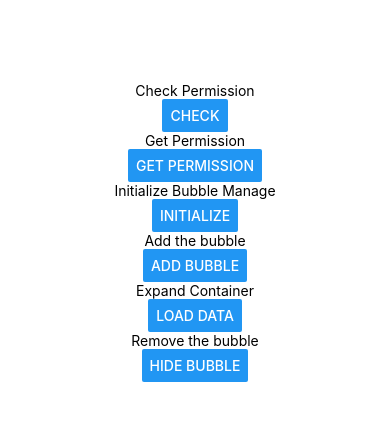
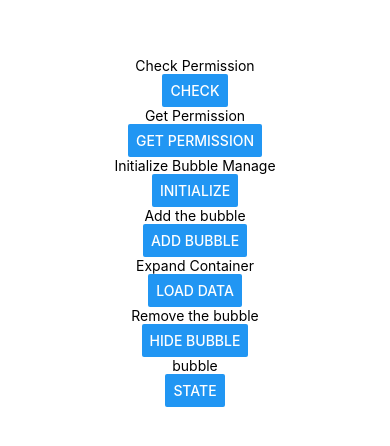
Before and after one commit to dinhGiang1862/react-native-bubble-notifications, a React Native app in the folder example/: screen / in a window 390 px wide. Shown: the part 190-636 px from the top of the page. Built offline with nearby package versions, Linux system fonts and the light colour scheme.

Commit message:
added a state object for bubble

```diff
--- a/example/NativeModules/index.js
+++ b/example/NativeModules/index.js
@@ -32,6 +32,8 @@ export const loadData = (
     fare
   );
 
+export const getBubbleState = () => BubbleNotifications.getState();
+
 export default {
   initializeBubble,
   requestBubblePermissions,
@@ -40,4 +42,5 @@ export default {
   showBubble,
   reopenApp,
   loadData,
+  getBubbleState,
 };
--- a/example/src/App.js
+++ b/example/src/App.js
@@ -16,6 +16,7 @@ import {
   hideBubble,
   showBubble,
   loadData,
+  getBubbleState,
 } from '../NativeModules/index.js';
 
 const showToast = (text) => ToastAndroid.show(text, 1000);
@@ -47,7 +48,10 @@ export default function App() {
       '$10.75'
     );
   };
-
+  const state = async () => {
+    const bubbleState = await getBubbleState();
+    console.log(bubbleState);
+  };
   React.useEffect(() => {
     const subscriptionPress = DeviceEventEmitter.addListener(
       'floating-bubble-press',
@@ -81,6 +85,8 @@ export default function App() {
       <Button title="load Data" onPress={expandWithData} />
       <Text>Remove the bubble</Text>
       <Button title="Hide Bubble" onPress={onHide} />
+      <Text>bubble</Text>
+      <Button title="state" onPress={state} />
     </View>
   );
 }
```
Also changed, not shown: 1 other file (tests, documents, lock files or other folders).
